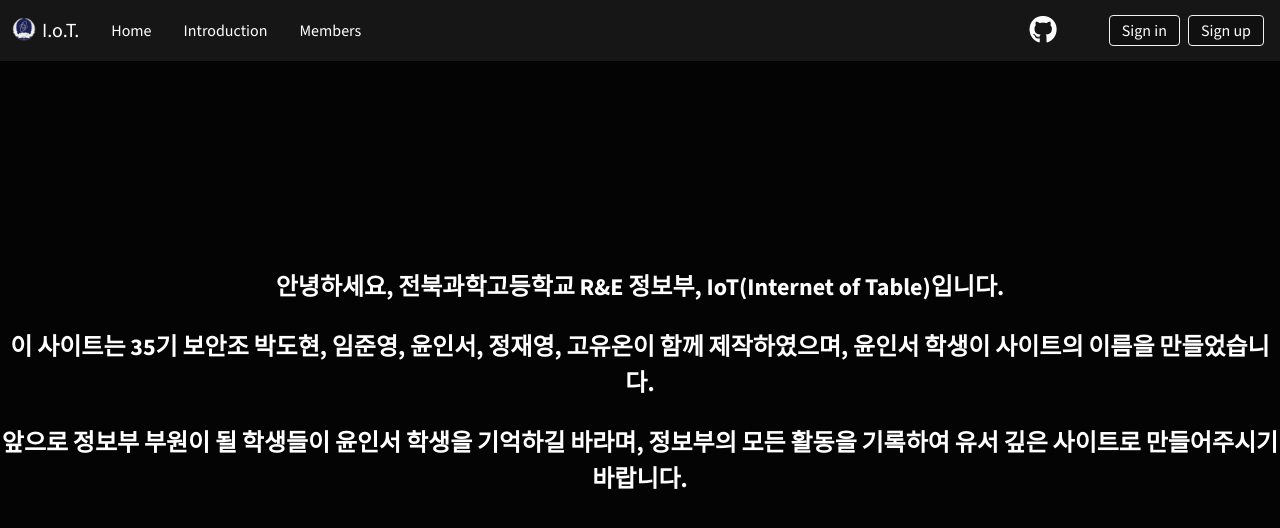
After one commit to nosmeri/fast-api-iot, a FastAPI app: page /introduction in a window 1280 px wide. The commit adds this page. Shown: the top 528 px of the page. Run offline with FastAPI, Linux system fonts and the light colour scheme; parts of the project's set-up code (start-up, migrations or seed data) failed here and were passed over; some libraries are stand-ins or nearby versions.

Commit message:
feat: 소개 페이지 추가 및 네비게이션 링크 수정, JWT 토큰 만료 시간 설정 개선

```diff
--- a/app/main.py
+++ b/app/main.py
@@ -4,6 +4,7 @@ import aiofiles
 import routers.admin as admin_router
 import routers.auth as auth_router
 import routers.mypage as mypage_router
+from config.settings import settings
 from fastapi import Depends, FastAPI, Request, UploadFile
 from fastapi.openapi.docs import get_redoc_html, get_swagger_ui_html
 from fastapi.openapi.utils import get_openapi
@@ -85,6 +86,7 @@ async def token_refresh_middleware(request: Request, call_next) -> Response:
             httponly=True,
             secure=True,
             samesite="strict",
+            max_age=int(settings.JWT_ACCESS_EXPIRES_IN_HOURS * 3600),  # 시간 → 초
         )
 
     if hasattr(request.state, "new_refresh_token") and request.state.new_refresh_token:
@@ -95,6 +97,7 @@ async def token_refresh_middleware(request: Request, call_next) -> Response:
             httponly=True,
             secure=True,
             samesite="strict",
+            max_age=int(settings.JWT_REFRESH_EXPIRES_IN_DAYS * 24 * 3600),  # 일 → 초
         )
 
     return response
@@ -121,6 +124,16 @@ async def mainPage(
         )
 
     return templates.TemplateResponse(request, "index.html", data)
+
+@app.get("/introduction")
+async def introduction(request: Request, user: UserResponse | None = Depends(get_current_user_optional)) -> HTMLResponse:
+    data: dict = {}
+    if user:
+        data.update(
+            {"user": {"username": user.username, "is_admin": bool(user.is_admin)}}
+        )
+
+    return templates.TemplateResponse(request, "introduction.html", data)
 
 
 # 파일 업로드 엔드포인트
--- a/app/templates/base.html
+++ b/app/templates/base.html
@@ -32,7 +32,7 @@
 
             <ul class="navbar_menu toggle_menu">
                 <li><a href="/">Home</a></li>
-                <li><a href="">Introduction</a></li>
+                <li><a href="/introduction">Introduction</a></li>
                 <li><a href="">Members</a></li>
                 {% if user and user.is_admin %}
                 <li><a href="/admin">Admin</a></li>
--- /dev/null
+++ b/app/templates/introduction.html
@@ -0,0 +1,8 @@
+{%extends "base.html"%}
+{%block content%}
+<h4 style="text-align: center;">
+    <p>안녕하세요, 전북과학고등학교 R&E 정보부, IoT(Internet of Table)입니다.</p>
+    <p>이 사이트는 35기 보안조 박도현, 임준영, 윤인서, 정재영, 고유온이 함께 제작하였으며, 윤인서 학생이 사이트의 이름을 만들었습니다.</p>
+    <p>앞으로 정보부 부원이 될 학생들이 윤인서 학생을 기억하길 바라며, 정보부의 모든 활동을 기록하여 유서 깊은 사이트로 만들어주시기 바랍니다.</p>
+</h4>
+{%endblock%}
```
